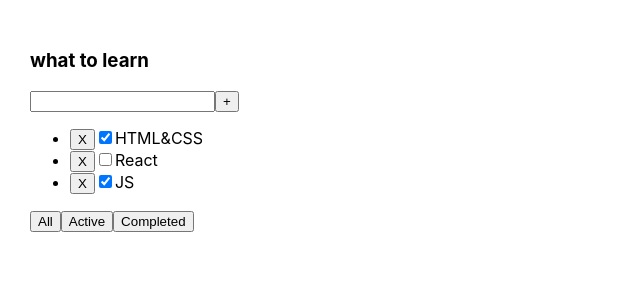
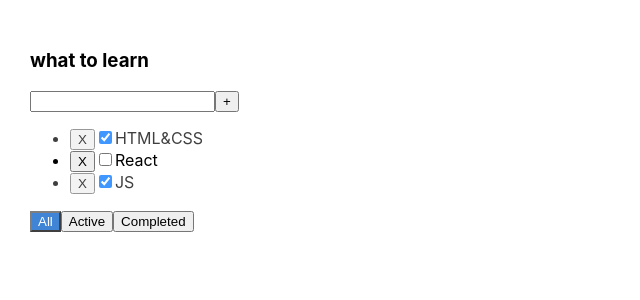
Before and after one commit to KirillDolzhenkov/task-manager-app, a React (Create React App) app: page / in a window 1280 px wide. Shown: the top 300 px of the page, without its empty margins (0-640 px from the left). Built offline with nearby package versions, Linux system fonts and the light colour scheme.

Commit message:
updated todolist, created universal buttons & checkboxes

```diff
--- a/src/App.tsx
+++ b/src/App.tsx
@@ -1,33 +1,46 @@
 import React, {useState} from 'react';
+import { v1 } from 'uuid';
 import './App.css';
 import {Todolist} from "./Todolist";
 
+export type FilterValueType =  "All" | "Active" | "Completed"
+
 export type TaskType = {
-    id: number
+    id: string
     title: string
     isDone: boolean
 }
 
-function App() {
+
+const App: React.FC = () => {
 
     const [taskData, setTaskData] = useState<Array<TaskType>>([
-        {id: 1, title: "HTML&CSS", isDone: true},
-        {id: 2, title: "React", isDone: false},
-        {id: 3, title: "JS", isDone: true},
+        {id: v1(), title: "HTML&CSS", isDone: true},
+        {id: v1(), title: "React", isDone: false},
+        {id: v1(), title: "JS", isDone: true},
     ]);
 
-    const removeTask = (taskId: number) => {
-        let filteredTasks = taskData.filter(t => t.id !== taskId)
-        setTaskData(filteredTasks);
+    const removeTask = (taskId: string) => {
+        setTaskData(taskData.filter(t => t.id !== taskId));
     }
 
-    const tasksForTodo: Array<TaskType> =  taskData;
+    const changeStatus = (taskId: string, value: boolean) => {
+      setTaskData(taskData.map(el => el.id === taskId ? {...el, isDone: value} : el));
+    }
+
+    const addTask = (newTitle: string) => {
+        let newTask: TaskType = {id: v1(), title: newTitle, isDone: false};
+        setTaskData( [newTask, ...taskData])
+    }
+
     return (
         <div className="App">
             <Todolist
                 title={'what to learn'}
-                tasks={tasksForTodo}
+                tasks={taskData}
                 removeTask={removeTask}
+                addTask={addTask}
+                changeStatus={changeStatus}
             />
         </div>
     );
--- /dev/null
+++ b/src/Components/Button.tsx
@@ -0,0 +1,24 @@
+import React from 'react';
+
+type ButtonPropsType = {
+    name: string
+    callBack: () => void
+    className?: string
+}
+
+export const Button: React.FC<ButtonPropsType> = (props) => {
+
+    const {
+        name,
+        callBack,
+        className = '',
+    } = props;
+
+    const onclickHAndler = () => {
+        callBack();
+    }
+
+    return (
+        <button onClick={onclickHAndler} className={className}>{name}</button>
+    )
+}
--- /dev/null
+++ b/src/Components/Checkbox.tsx
@@ -0,0 +1,26 @@
+import React from "react";
+
+type CheckboxPropsType = {
+    isDone: boolean
+    callBack:  (checkedValue: boolean) => void
+}
+
+export const Checkbox: React.FC<CheckboxPropsType> = (props) => {
+
+    const {
+        isDone,
+        callBack,
+    } = props;
+
+    const onchangeHandler = (e: React.ChangeEvent<HTMLInputElement>) => {
+        callBack(e.currentTarget.checked)
+    }
+
+    return (
+        <input
+            type="checkbox"
+            checked={isDone}
+            onChange={onchangeHandler}
+        />
+    )
+}
--- a/src/TodoList.tsx
+++ b/src/TodoList.tsx
@@ -1,43 +1,118 @@
-import React from 'react';
-import {TaskType} from "./App";
+import React, {useState} from 'react';
+
+import {FilterValueType, TaskType} from "./App";
+import {Button} from "./Components/Button";
+import styles from "./Todolist.module.css"
+import {Checkbox} from "./Components/Checkbox";
 
 type TodolistPropsType = {
     title: string
     tasks: Array<TaskType>
-    removeTask: (taskId: number) => void
+    removeTask: (taskId: string) => void
+    addTask: (newTitle: string) => void
+    changeStatus: (taskId: string, value: boolean) => void
 }
 
 export const Todolist: React.FC<TodolistPropsType> = (props) => {
+
     const {
         title,
         tasks,
         removeTask,
+        addTask,
+        changeStatus,
     } = props;
 
-    /*const onRemoveTask = () => {
-        removeTask(t.id)
-    };*/
+    const [filter, setFilter] = useState<FilterValueType>("All");
+    const [newTask, setNewTask] = useState<string>("");
+    const [error, setError] = useState<string | null>(null);
+
+    const inputClassName = error ? styles.error : "";
+    const allClassName = filter === "All" ? styles.activeFilter: "";
+    const activeClassName = filter === "Active" ? styles.activeFilter: "";
+    const completedClassName = filter === "Completed" ? styles.activeFilter: "";
+    const isDoneClassName = (isDone: boolean) => isDone ? styles.isDone: "";
+
+    const changeFilter = (filterValue: FilterValueType) => {
+        setFilter(filterValue);
+    }
+
+    const onChangeTask = (e: React.ChangeEvent<HTMLInputElement>) => {
+        setError(null);
+        setNewTask(e.currentTarget.value);
+    }
+
+    const addNewTaskHandler = () => {
+        if (newTask.trim() !== "") {
+            addTask(newTask.trim());
+            setNewTask("");
+        } else {
+            setError("Title is required!");
+        }
+
+    }
+
+    const onButtonHandler = (e: React.KeyboardEvent<HTMLInputElement>) => {
+        if (e.key === 'Enter') {
+            addNewTaskHandler();
+        }
+    }
+
+    const onClickAllHandler = () => changeFilter("All");
+    const onClickActiveHandler = () => changeFilter("Active");
+    const onClickCompletedHandler = () => changeFilter("Completed");
+
+    const onRemoveHandler = (taskId: string) => removeTask(taskId);
+    const onCheckboxHandler = (taskId: string, checked: boolean) => {
+        changeStatus(taskId, checked);
+    }
+
+    const tasksForTodo = (filter: FilterValueType) => {
+        switch (filter) {
+            case "Active": {
+                return tasks.filter(t => !t.isDone);
+            }
+            case "Completed": {
+                return tasks.filter(t => t.isDone);
+            }
+            default: {
+                return tasks;
+            }
+        }
+    }
+    const tasksForTodolist = tasksForTodo(filter);
 
     return (
-        <div >
-            <h3>{title}</h3>
+        <div>
+            <h3 >{title}</h3>
             <div>
-                <input/>
-                <button>+</button>
+                <input
+                    className={`${inputClassName}`}
+                    onChange={onChangeTask}
+                    value={newTask}
+                    onKeyDown={onButtonHandler}
+                />
+                <Button name={"+"} callBack={addNewTaskHandler}></Button>
             </div>
+                {error && <div className={styles.errorMessage}>{error}</div>}
             <ul>
-                {tasks.map(t => <li key={t.id}>
-                    <button onClick={() => {
-                        removeTask(t.id)
-                    }}>X</button>
-                    <input type="checkbox" checked={t.isDone}/>
-                    <span>{t.title}</span>
-                </li>)}
+                {tasksForTodolist.map(t => {
+                    return (
+                        <li key={t.id} className={isDoneClassName(t.isDone)}>
+                            <Button name={"X"} callBack={()=>onRemoveHandler(t.id)}></Button>
+                            <Checkbox
+                                isDone={t.isDone}
+                                callBack={(checkedValue)=>{onCheckboxHandler(t.id, checkedValue)}}
+                            />
+                            <span>{t.title}</span>
+                        </li>
+                    )
+                })}
             </ul>
             <div>
-                <button>All</button>
-                <button>Active</button>
-                <button>Completed</button>
+                <Button className={allClassName} name={"All"} callBack={onClickAllHandler}></Button>
+                <Button className={activeClassName} name={"Active"} callBack={onClickActiveHandler}></Button>
+                <Button className={completedClassName} name={"Completed"} callBack={onClickCompletedHandler}></Button>
             </div>
         </div>
     )
--- /dev/null
+++ b/src/Todolist.module.css
@@ -0,0 +1,18 @@
+.error {
+    border: red 3px solid;
+}
+
+.errorMessage {
+    color: red;
+}
+
+.activeFilter {
+    background-color: #005cc8;
+
+    opacity: 0.75;
+    color: white;
+}
+
+.isDone {
+    opacity: 0.75;
+}
```
